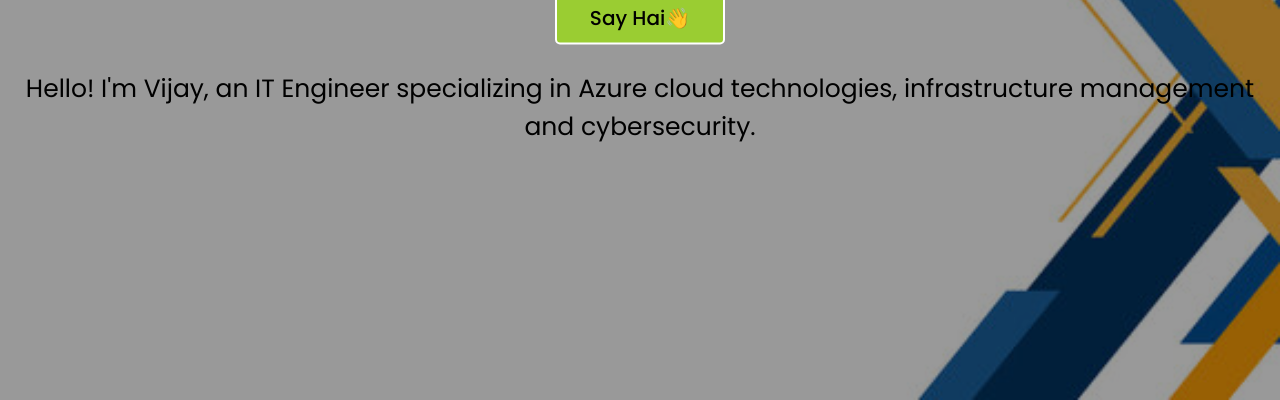
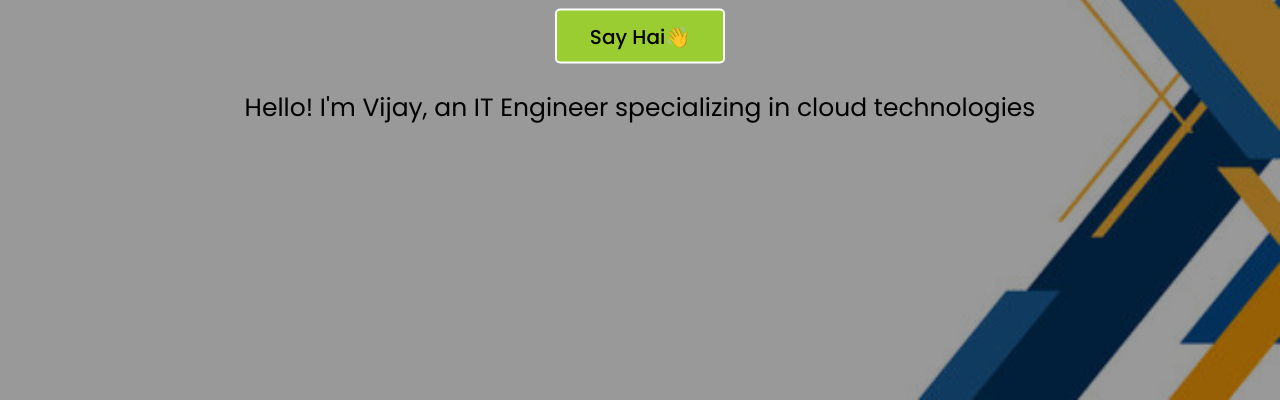
Before and after one commit to Vijaydev2023/My-profile-portfolio, a plain HTML site: page index.html in a window 1280 px wide. Shown: the part 400-800 px from the top of the page. Drawn offline with Linux system fonts and the light colour scheme.

Commit message:
Update index.html

```diff
--- a/index.html
+++ b/index.html
@@ -29,8 +29,7 @@
       <button>Say Hai&#128075;</button> <!--to change button to say hai-->
     </div>
     <br>
-    <p>Hello! I'm Vijay, an IT Engineer specializing in Azure cloud technologies,
-      infrastructure management and cybersecurity.</p>
+    <p>Hello! I'm Vijay, an IT Engineer specializing in cloud technologies </p>
   </div>
 </body>
 </html>
```
